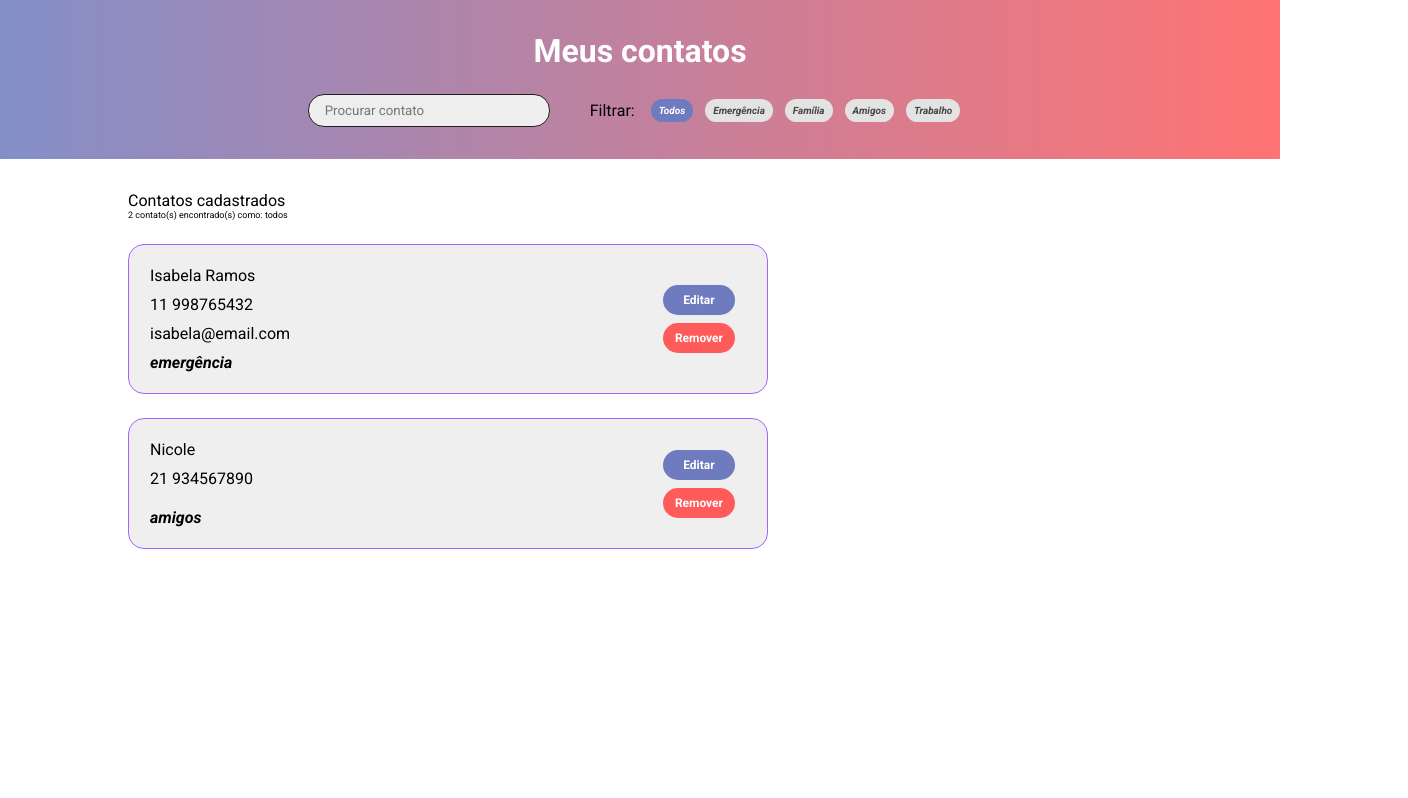
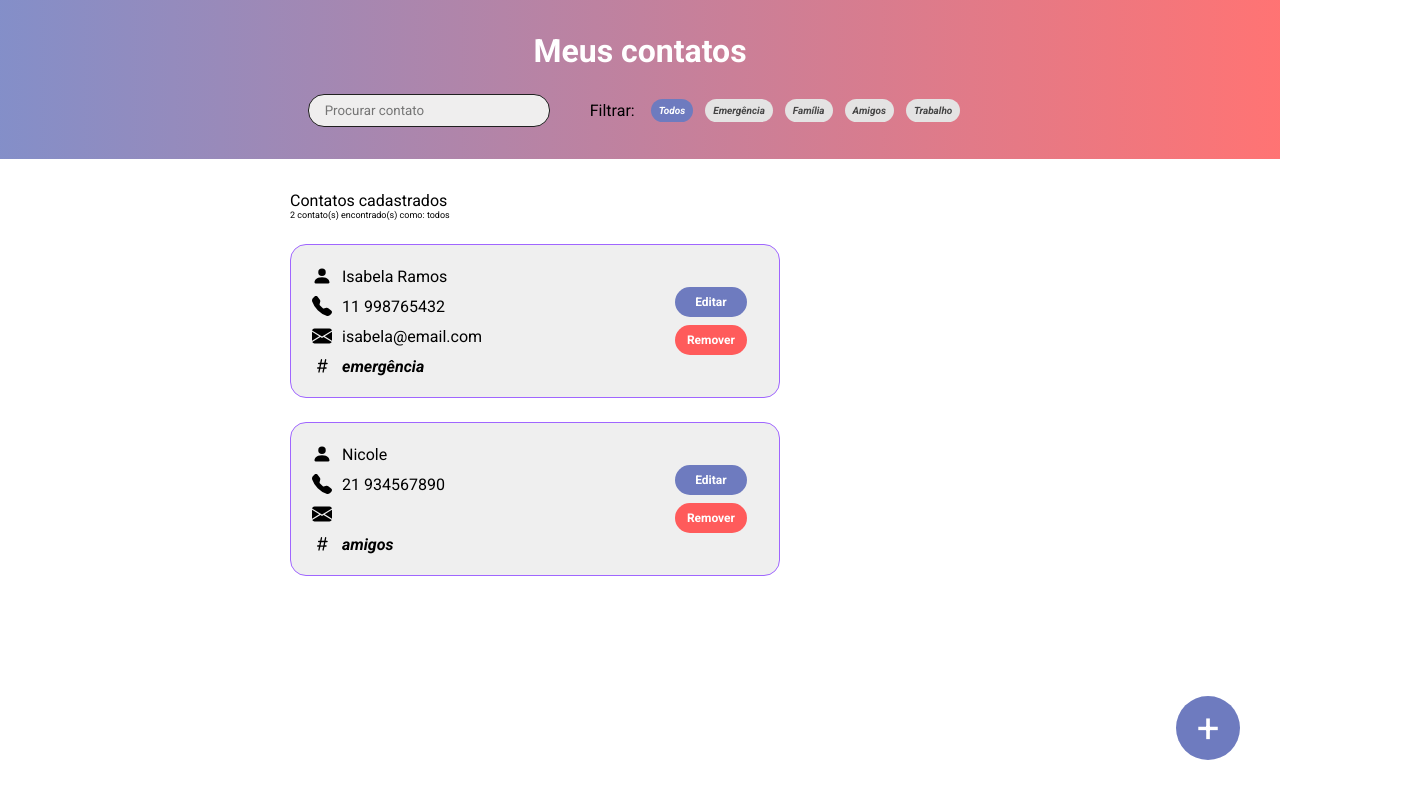
Before and after one commit to isabelaramoss/listacontatos_redux, a React (Create React App) app: page / in a window 1280 px wide. Shown: the whole page, 1408 px wide, since content can reach past the window. Built offline with nearby package versions, Linux system fonts and the light colour scheme.

Commit message:
adicionando icons ao card e botão de novo contato

```diff
--- /dev/null
+++ b/src/components/BotaoAdicionar/index.tsx
@@ -0,0 +1,5 @@
+import { NovoContato } from './style'
+
+const BotaoAdicionar = () => <NovoContato to="/novo">+</NovoContato>
+
+export default BotaoAdicionar
--- /dev/null
+++ b/src/components/BotaoAdicionar/style.ts
@@ -0,0 +1,20 @@
+import { Link } from 'react-router-dom'
+import styled from 'styled-components'
+import variaveis from '../../styles/variaveis'
+
+export const NovoContato = styled(Link)`
+  display: flex;
+  justify-content: center;
+  align-items: center;
+  height: 64px;
+  width: 64px;
+  background-color: ${variaveis.roxo};
+  color: ${variaveis.branco};
+  position: fixed;
+  bottom: 40px;
+  right: 40px;
+  border-radius: 50%;
+  cursor: pointer;
+  font-size: 40px;
+  text-decoration: none;
+`
--- a/src/components/Contatos/index.tsx
+++ b/src/components/Contatos/index.tsx
@@ -93,11 +93,23 @@ const Contatos = ({
           </>
         ) : (
           <>
-            <S.InfosContato>{nomeOriginal}</S.InfosContato>
-            <S.InfosContato>{telOriginal}</S.InfosContato>
-            <S.InfosContato>{emailOriginal}</S.InfosContato>
             <S.InfosContato>
-              <S.TagContato>{tag}</S.TagContato>
+              <S.NomeIcon />
+              {nomeOriginal}
+            </S.InfosContato>
+            <S.InfosContato>
+              <S.TelIcon />
+              {telOriginal}
+            </S.InfosContato>
+            <S.InfosContato>
+              <S.EmailIcon />
+              {emailOriginal}
+            </S.InfosContato>
+            <S.InfosContato>
+              <S.TagContato>
+                <S.TagIcon />
+                {tag}
+              </S.TagContato>
             </S.InfosContato>
           </>
         )}
--- a/src/components/Contatos/style.ts
+++ b/src/components/Contatos/style.ts
@@ -1,9 +1,16 @@
+import {
+  BsFillPersonFill,
+  BsTelephoneFill,
+  BsEnvelopeFill,
+  BsHash
+} from 'react-icons/bs'
+//<BsFillPersonFill />  <BsTelephoneFill /> <BsEnvelopeFill /> <BsHash />
 import styled from 'styled-components'
 import variaveis from '../../styles/variaveis'
 
 export const Card = styled.div`
   display: flex;
-  width: 50%;
+  width: 70%;
   padding: 16px;
   align-items: center;
   justify-content: space-between;
@@ -40,6 +47,8 @@ export const InfosInput = styled.input`
 
 export const TagContato = styled.span`
   font-style: italic;
+  display: flex;
+  align-items: center;
 `
 
 export const BarraAcoes = styled.div`
@@ -92,3 +101,22 @@ export const BotaoSalvar = styled(Botoes)`
 export const BotaoCancelarRemover = styled(Botoes)`
   background-color: ${variaveis.vermelho};
 `
+
+export const NomeIcon = styled(BsFillPersonFill)`
+  font-size: 20px;
+  margin-right: 10px;
+`
+export const TelIcon = styled(BsTelephoneFill)`
+  font-size: 20px;
+  margin-right: 10px;
+`
+
+export const EmailIcon = styled(BsEnvelopeFill)`
+  font-size: 20px;
+  margin-right: 10px;
+`
+
+export const TagIcon = styled(BsHash)`
+  font-size: 20px;
+  margin-right: 10px;
+`
--- a/src/containers/ListaDeContatos/index.tsx
+++ b/src/containers/ListaDeContatos/index.tsx
@@ -2,6 +2,7 @@ import { useSelector } from 'react-redux'
 import { RootReducer } from '../../store'
 import Contatos from '../../components/Contatos'
 import * as S from './style'
+import BotaoAdicionar from '../../components/BotaoAdicionar'
 
 const ListaDeContatos = () => {
   const { itens } = useSelector((state: RootReducer) => state.contatos)
@@ -64,6 +65,7 @@ const ListaDeContatos = () => {
           </li>
         ))}
       </ul>
+      <BotaoAdicionar />
     </S.Container>
   )
 }
--- a/src/containers/ListaDeContatos/style.ts
+++ b/src/containers/ListaDeContatos/style.ts
@@ -1,8 +1,11 @@
 import { styled } from 'styled-components'
 
 export const Container = styled.div`
-  margin: 0 8rem 0;
+  margin: auto;
   width: 100%;
+  max-width: 700px;
+  height: 100%
+  align-content: center;
   margin-top: 32px;
 
   @media (max-width: 768px) {
```
